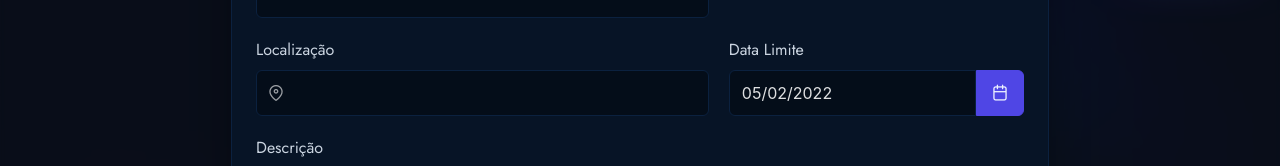
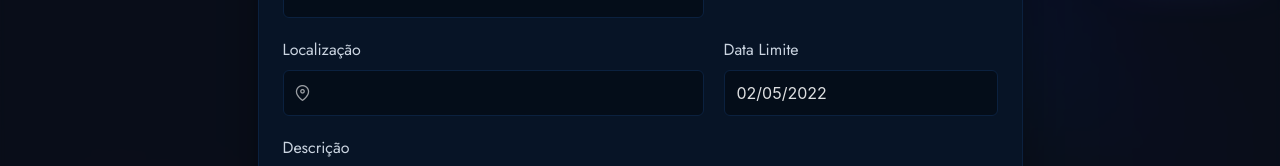
Before and after one commit to fabioper/VenturaHR, a Next.js app in the folder Web/venturahr-web/: page /company/dashboard in a window 1280 px wide. Both pictures are taken after a click on the button "Publicar vaga". Shown: the part 184-350 px from the top of the page. Built offline with nearby package versions, Linux system fonts and the light colour scheme; no server answers.

Commit message:
adiciona formatação de data

```diff
--- a/Web/venturahr-web/src/components/PublishJobDialog.tsx
+++ b/Web/venturahr-web/src/components/PublishJobDialog.tsx
@@ -132,7 +132,8 @@ const PublishJobDialog: React.FC<PublishJobDialogProps> = ({
               value={form.values.endDate}
               onChange={form.handleChange}
               onBlur={form.handleBlur}
-              showIcon
+              showButtonBar
+              dateFormat="dd/mm/yy"
               inputClassName={!isValid("endDate") ? "p-invalid" : ""}
             />
             {renderError("endDate")}
```
